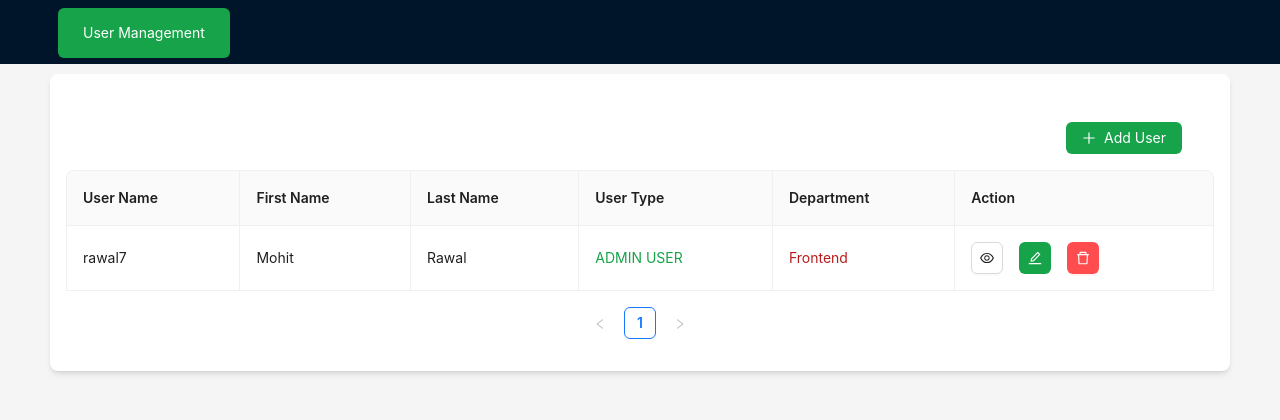
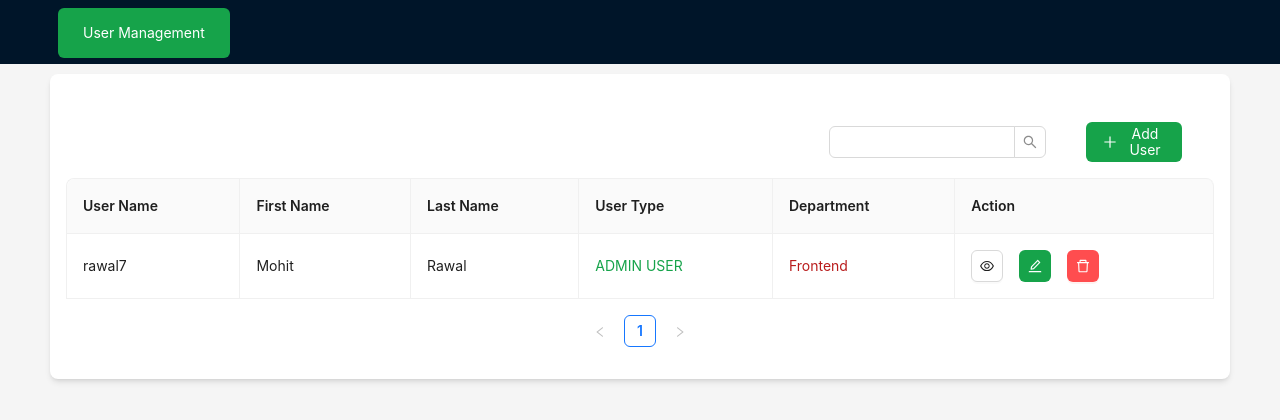
Before and after one commit to Mohitrawal7/react_antd, a React (Vite) app: page / in a window 1280 px wide. Shown: the top 420 px of the page. Built offline with nearby package versions, Linux system fonts and the light colour scheme.

Commit message:
search feature done

```diff
--- a/src/App.jsx
+++ b/src/App.jsx
@@ -1,5 +1,5 @@
 import React, { useState } from 'react';
-import { BrowserRouter as Router, Routes, Route, Link, useNavigate } from 'react-router-dom';
+import { BrowserRouter as Router, Routes, Route, Link } from 'react-router-dom';
 import UserTable from './components/UserTable';
 import UserForm from './components/UserForm';
 import UserView from './components/UserView';
--- a/src/components/UserForm.jsx
+++ b/src/components/UserForm.jsx
@@ -3,7 +3,7 @@ import {Space,Form, Input, Button, Select, Card, Typography } from 'antd';
 import { useNavigate, useParams } from 'react-router-dom';
 const { Option } = Select;
 const { Title } = Typography;
-const UserForm = ({ onSave, getUserById, mode }) => {
+const UserForm = ({ onSave, getUserById, mode}) => {
 const [form] = Form.useForm();
 const navigate = useNavigate();
 const { userId } = useParams();
--- a/src/components/UserTable.jsx
+++ b/src/components/UserTable.jsx
@@ -6,17 +6,17 @@ import { useState } from 'react';
 
 const UserTable = ({ users, onDelete }) => {
   const navigate = useNavigate();
-  //later update search adding in top with add user
-// const [searchText, setSearchText] = useState('');
+  // later update search adding in top with add user
+const [searchText, setSearchText] = useState('');
 
-//   const searched = (e) => {
-//     setSearchText(e.target.value);
-//   };
+  const searched = (e) => {
+    setSearchText(e.target.value);
+  };
 
-//   const filterUser = users.filter((user) =>
-//     user.userName==searchText
-//   );
-//not working properly later change
+  const filterUser = users.filter((user) =>
+    user.userName.includes(searchText) || user.department.includes(searchText)
+  );
+// not working properly later change
 
 
   const columns = [
@@ -86,15 +86,15 @@ const UserTable = ({ users, onDelete }) => {
   return (
     <div>
       <div className="mb-4 m-8 flex justify-end">
-       {/* <Input.Search
+       <Input.Search
         value={searchText}
-        className='mx-4'
+        className='mx-10 mt-1 lg:w-[20%] sm:w-[40%]'
         onChange={searched}
-        /> */}
+        />
         <Button
-        className='bg-green-600 overflow-auto text-white'
+        className='w-10 h-20 sm:w-24 p-4 flex-col sm:flex-row sm:h-10  whitespace-normal break-words bg-green-600 text-white'
           type="secondary"
-          icon={<PlusOutlined />}
+          icon={< PlusOutlined className='flex' />}
           onClick={() => navigate('/user/create')}
         >
           Add User
@@ -104,7 +104,7 @@ const UserTable = ({ users, onDelete }) => {
       <Table
         columns={columns}
         className='overflow-auto'
-        dataSource={users}
+        dataSource={filterUser}
         rowKey="userId"
         pagination={{
           pageSize: 4,
--- a/src/components/UserView.jsx
+++ b/src/components/UserView.jsx
@@ -30,7 +30,7 @@ const UserView = ({ getUserById }) => {
 
   if (!user) {
     return (
-      <Alert className='my-28 mx-10` p-4'
+      <Alert className='my-28 mx-10 p-4'
         message="Error"
         description="User not found."
         type="error"
@@ -72,7 +72,7 @@ const UserView = ({ getUserById }) => {
         </Button>
              }
     >
-      <Descriptions className='mt-2' bordered column={{ xxl: 1, xl: 1, lg: 1, md: 1, sm: 1, xs:1  }}>
+      <Descriptions className='mt-2' bordered column={{ xxl: 1, xl: 1, lg: 1, md: 1, sm:1 , xs:1  }}>
         <Descriptions.Item label="User ID">{user.userId}</Descriptions.Item>
         <Descriptions.Item label="User Name">{user.userName}</Descriptions.Item>
         <Descriptions.Item label="First Name">{user.firstName}</Descriptions.Item>
```
